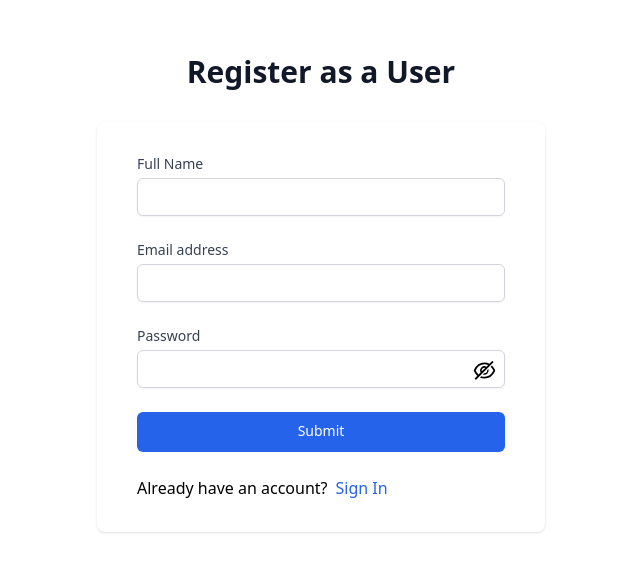
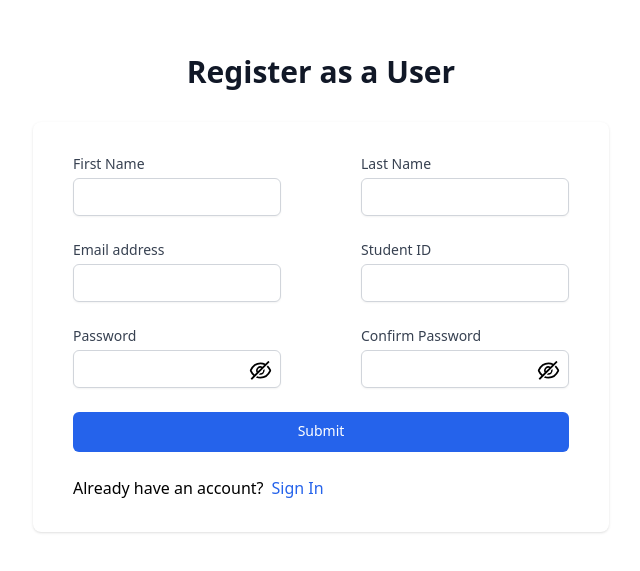
Before and after one commit to Final4357/Alumni-Management-MERN, a React (Create React App) app in the folder client/: page /sign-up in a window 1280 px wide. Shown: the part 119-690 px from the top of the page, without its empty margins (319-959 px from the left). Built offline with nearby package versions, Linux system fonts and the light colour scheme.

Commit message:
modfied lgin and signup

```diff
--- a/client/src/components/Layout/Header.jsx
+++ b/client/src/components/Layout/Header.jsx
@@ -25,12 +25,7 @@ const Header = ({ activeHeading }) => {
             <div className={`${styles.section}`}>
                 <div className="hidden 800px:h-[50px] 800px:my-[20px] 800px:flex items-center justify-between">
                     <div>
-                        <Link to="/">
-                            <img
-                                src="https://i.ibb.co/T88njr9/dsa.png"
-                                alt=""
-                            />
-                        </Link>
+                        <p>IIUC</p>
                     </div>
 
 
@@ -47,20 +42,18 @@ const Header = ({ activeHeading }) => {
             </div>
             {/* {second nav} */}
             <div
-                className={`${active === true ? "shadow-sm fixed top-0 left-0 z-10" : null
-                    } transition hidden 800px:flex items-center justify-between w-full bg-[#ff421c] h-[70px]`}
+                className={`${active === true ? "shadow-sm fixed top-0 left-20 z-10" : null
+                    } transition hidden  w-11/12 mx-auto 800px:flex items-center justify-between  bg-[#ff421c] h-[70px]`}
             >
-                <div
-                    className={`${styles.section} relative ${styles.noramlFlex} justify-between`}
-                >
 
-                    <div onClick={() => setDropDown(!dropDown)}>
-                        <div className="relative h-[60px] mt-[10px] w-[270px] hidden 1000px:block">
-                            <h1 className="h-50 text-justify text-white">IIUC</h1>
-                        </div>
-                    </div>
-                </div>
+                <Link to="/">
+                            <img
+                                src="https://i.ibb.co/T88njr9/dsa.png"
+                                alt=""
+                            />
+                        </Link>
                 <div className={`${styles.noramlFlex}`}>
+
             <Navbar active={activeHeading} />
           </div>
             </div>
--- a/client/src/components/login/Login.jsx
+++ b/client/src/components/login/Login.jsx
@@ -16,9 +16,11 @@ const Login = () => {
         Sign In To Your Account
         </h2>
       </div>
-      <div className="mt-8 sm:mx-auto sm:w-full sm:max-w-md">
+
+      <div className="mt-8 lg:mx-auto lg:w-full lg:max-w-xl">
         <div className="bg-white py-8 px-4 shadow sm:rounded-lg sm:px-10">
           <form className="space-y-6">
+
             <div>
               <label
                 htmlfor="email"
@@ -71,6 +73,7 @@ const Login = () => {
                 )}
               </div>
             </div>
+
             <div className={`${styles.noramlFlex} justify-between`}>
               <div className={`${styles.noramlFlex}`}>
                 <input
--- a/client/src/components/signup/Signup.jsx
+++ b/client/src/components/signup/Signup.jsx
@@ -7,10 +7,14 @@ import { Link } from "react-router-dom";
 
 const Signup = () => {
     const [email, setEmail] = useState("");
-    const [name, setName] = useState("");
+    const [fname, setfName] = useState("");
+    const [lname, setlName] = useState("");
+    const [sid, setSid] = useState("");
+
     const [password, setPassword] = useState("");
+    const [cpassword, setCPassword] = useState("");
     const [visible, setVisible] = useState(false);
-    // const [avatar, setAvatar] = useState(null);
+
     const handleSubmit = () => {
         console.log("ffff");
 
@@ -23,29 +27,52 @@ const Signup = () => {
           Register as a User
         </h2>
       </div>
-      <div className="mt-8 sm:mx-auto sm:w-full sm:max-w-md">
-        <div className="bg-white py-8 px-4 shadow sm:rounded-lg sm:px-10">
+      <div className="mt-8  lg:mx-auto lg:w-full lg:max-w-xl">
+        <div className="bg-white py-8 px-4 shadow lg:rounded-lg lg:px-10">
           <form className="space-y-6" onSubmit={handleSubmit}>
+            <div className="flex gap-20 ">
             <div>
               <label
-                htmlFor="email"
+                htmlFor="text"
                 className="block text-sm font-medium text-gray-700"
               >
-                Full Name
+                First Name
               </label>
               <div className="mt-1">
                 <input
                   type="text"
                   name="text"
-                  autoComplete="name"
+                  autoComplete="fist name"
                   required
-                  value={name}
-                  onChange={(e) => setName(e.target.value)}
+                  value={fname}
+                  onChange={(e) => setfName(e.target.value)}
+                  className="appearance-none block w-full px-3 py-2 border border-gray-300 rounded-md shadow-sm placeholder-gray-400 focus:outline-none focus:ring-blue-500 focus:border-blue-500 sm:text-sm"
+                />
+              </div>
+            </div><div>
+              <label
+                htmlFor="text"
+                className="block text-sm font-medium text-gray-700"
+              >
+                Last Name
+              </label>
+              <div className="mt-1">
+                <input
+                  type="text"
+                  name="text"
+                  autoComplete="last name"
+                  required
+                  value={lname}
+                  onChange={(e) => setlName(e.target.value)}
                   className="appearance-none block w-full px-3 py-2 border border-gray-300 rounded-md shadow-sm placeholder-gray-400 focus:outline-none focus:ring-blue-500 focus:border-blue-500 sm:text-sm"
                 />
               </div>
             </div>
 
+            </div>
+
+
+            <div className="flex gap-20">
               <div>
               <label
                 htmlFor="email"
@@ -65,7 +92,28 @@ const Signup = () => {
                 />
               </div>
             </div>
+            <div>
+              <label
+                htmlFor="text"
+                className="block text-sm font-medium text-gray-700"
+              >
+                Student ID
+              </label>
+              <div className="mt-1">
+                <input
+                  type="text"
+                  name="text"
+                  autoComplete="name"
+                  required
+                  value={sid}
+                  onChange={(e) => setSid(e.target.value)}
+                  className="appearance-none block w-full px-3 py-2 border border-gray-300 rounded-md shadow-sm placeholder-gray-400 focus:outline-none focus:ring-blue-500 focus:border-blue-500 sm:text-sm"
+                />
+              </div>
+            </div>
+            </div>
 
+            <div className="flex gap-20">
               <div>
               <label
                 htmlFor="password"
@@ -98,40 +146,41 @@ const Signup = () => {
                 )}
               </div>
             </div>
-
-            {/* <div>
+            <div>
               <label
-                htmlFor="avatar"
+                htmlFor="password"
                 className="block text-sm font-medium text-gray-700"
-              ></label>
-              <div className="mt-2 flex items-center">
-                <span className="inline-block h-8 w-8 rounded-full overflow-hidden">
-                  {avatar ? (
-                    <img
-                      src={URL.createObjectURL(avatar)}
-                      alt="avatar"
-                      className="h-full w-full object-cover rounded-full"
+              >
+                Confirm Password
+              </label>
+              <div className="mt-1 relative">
+                <input
+                  type={visible ? "text" : "password"}
+                  name="password"
+                  autoComplete="current-password"
+                  required
+                  value={cpassword}
+                  onChange={(e) => setCPassword(e.target.value)}
+                  className="appearance-none block w-full px-3 py-2 border border-gray-300 rounded-md shadow-sm placeholder-gray-400 focus:outline-none focus:ring-blue-500 focus:border-blue-500 sm:text-sm"
+                />
+                {visible ? (
+                  <AiOutlineEye
+                    className="absolute right-2 top-2 cursor-pointer"
+                    size={25}
+                    onClick={() => setVisible(false)}
                   />
                 ) : (
-                    <RxAvatar className="h-8 w-8" />
+                  <AiOutlineEyeInvisible
+                    className="absolute right-2 top-2 cursor-pointer"
+                    size={25}
+                    onClick={() => setVisible(true)}
+                  />
                 )}
-                </span>
-                <label
-                  htmlFor="file-input"
-                  className="ml-5 flex items-center justify-center px-4 py-2 border border-gray-300 rounded-md shadow-sm text-sm font-medium text-gray-700 bg-white hover:bg-gray-50"
-                >
-                  <span>Upload a file</span>
-                  <input
-                    type="file"
-                    name="avatar"
-                    id="file-input"
-                    accept=".jpg,.jpeg,.png"
-                    onChange={handleFileInputChange}
-                    className="sr-only"
-                  />
-                </label>
               </div>
-            </div> */}
+            </div>
+            </div>
+
+
 
             <div>
               <button
--- a/client/src/styles/styles.js
+++ b/client/src/styles/styles.js
@@ -10,7 +10,7 @@ const styles = {
     button: 'w-[150px] bg-black h-[50px] my-3 flex items-center justify-center rounded-xl cursor-pointer',
     cart_button: "px-[20px] h-[38px] rounded-[20px] bg-[#f63b60] flex items-center justify-center cursor-pointer",
     cart_button_text:"text-[#fff] text-[16px] font-[600]",
-    input:"w-full border p-1 rounded-[5px]",
+    input:"w-full border p-1 rounded-[6px]",
     activeStatus:"w-[10px] h-[10px] rounded-full absolute top-0 right-1 bg-[#40d132]",
     noramlFlex:"flex items-center"
   };
```
Lines whose indentation alone changed are shown as unchanged.
